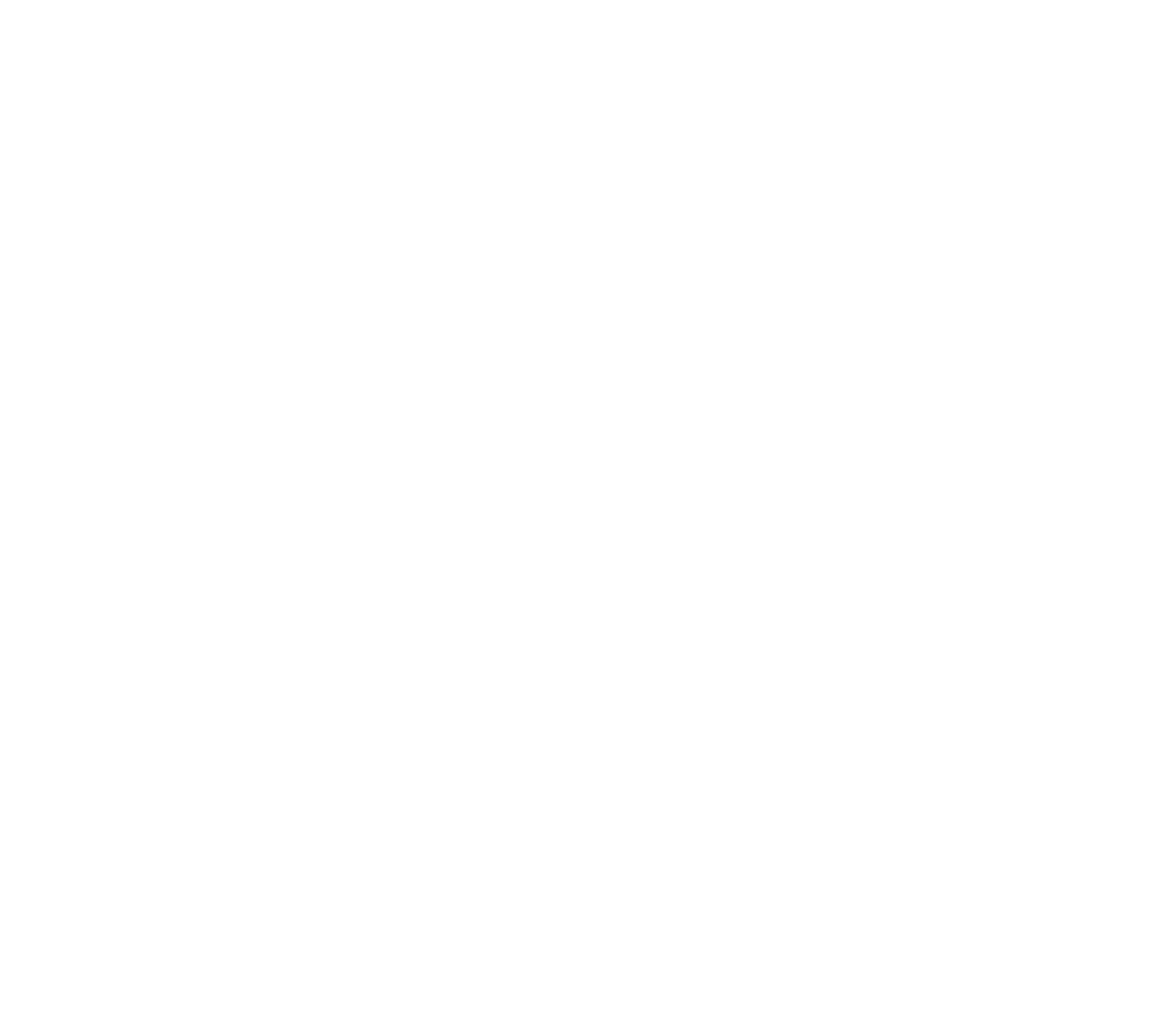
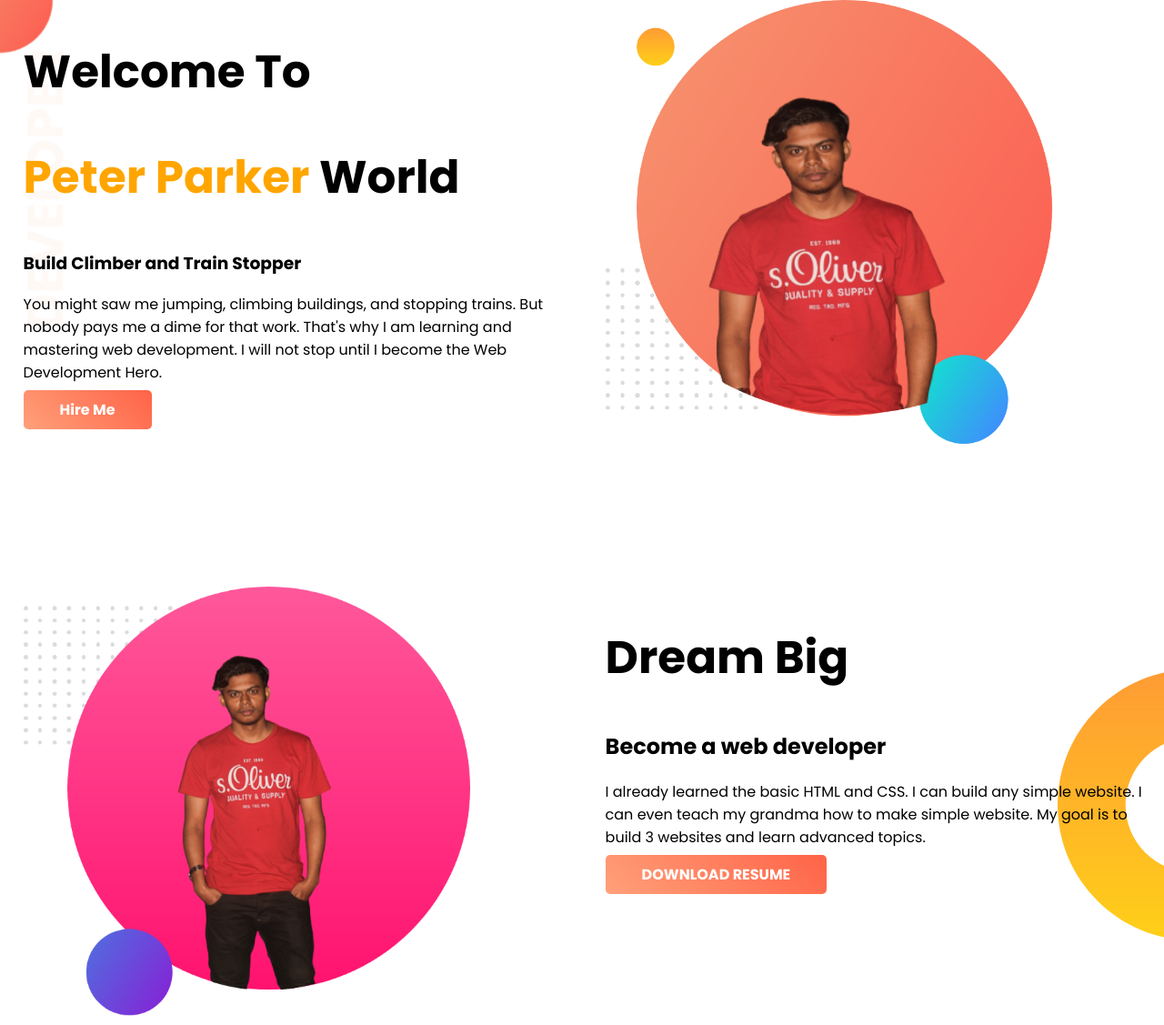
Before and after one commit to ronykhan95/developer-portfolio, a plain HTML site: page index.html in a window 1280 px wide. Shown: the whole page at 91% size. Before the commit the page ends 800 px from the top, so only its background shows below. Drawn offline with Linux system fonts and the light colour scheme.

Commit message:
two part completed

```diff
--- a/index.html
+++ b/index.html
@@ -1,13 +1,48 @@
 <!DOCTYPE html>
 <html lang="en">
+
 <head>
     <meta charset="UTF-8">
     <meta http-equiv="X-UA-Compatible" content="IE=edge">
     <meta name="viewport" content="width=device-width, initial-scale=1.0">
-    <title>Rony protfolio</title>
+    <title>Rony portfolio</title>
+    <link rel="preconnect" href="https://fonts.googleapis.com">
+    <link rel="preconnect" href="https://fonts.gstatic.com" crossorigin>
+    <link href="https://fonts.googleapis.com/css2?family=Poppins:wght@100;200;300;400;500;600;700;800;900&display=swap"
+        rel="stylesheet">
     <link rel="stylesheet" href="style.css">
 </head>
+
 <body>
+    <section class="top-banner">
+        <div class="half-width">
+            <h1>Welcome To</h1>
+            <h1><span class='orange-color'>Peter Parker</span> World</h1>
+            <h3>Build Climber and Train Stopper</h3>
+            <p>You might saw me jumping, climbing buildings, and stopping trains. But nobody pays me a dime for that
+                work.
+                That's why I am learning and mastering web development. I will not stop until I become the Web
+                Development
+                Hero.
+            </p>
+            <a class="link-button" href="#" target="_blank">Hire Me</a>
+        </div>
+        <div class="half-width">
+            <img src="images/my-bg.png" alt="man-pic">
+        </div>
+    </section>
+    <section class="dream-big">
+        <div class="half-width">
+            <img src="images/my-bg2.png" alt="man-pic">
+        </div>
+        <div class="half-width">
+            <h1>Dream Big</h1>
+            <h2>Become a web developer</h2>
+            <p>I already learned the basic HTML and CSS. I can build any simple website. I can even teach my grandma how
+                to make simple website. My goal is to build 3 websites and learn advanced topics.</p>
+            <a class="link-button" href="#" target="_blank">DOWNLOAD RESUME</a>
+        </div>
+    </section>
+</body>
 
-</body>
 </html>
--- a/style.css
+++ b/style.css
@@ -0,0 +1,38 @@
+body{
+    font-family: 'Poppins', sans-serif;
+    margin: 0;
+}
+h1{
+    font-size: 50px;
+}
+.orange-color{
+    color: orange;
+}
+section{
+    display: flex;
+    margin-bottom: 150px;
+}
+.half-width{
+    width: 50%;
+    padding-left: 2%;
+}
+.half-width img{
+    width: 80%;
+}
+.link-button{
+    text-decoration: none;
+    background-image: linear-gradient(45deg, lightsalmon, tomato);
+    padding: 10px 40px;
+    border-radius: 5px;
+    color: white;
+    font-weight: 700;
+}
+.top-banner{
+    background-image: url(images/top-banner.png);
+    background-repeat: no-repeat;
+}
+.dream-big{
+    background-image: url(images/dream-bg.png);
+    background-repeat: no-repeat;
+    background-position: right;
+}
```
Also changed, not shown: images/dream-bg.png (added), images/exp-bg.png (added), images/my-bg.png (added), images/my-bg2.png (added), images/top-banner.png (added).
